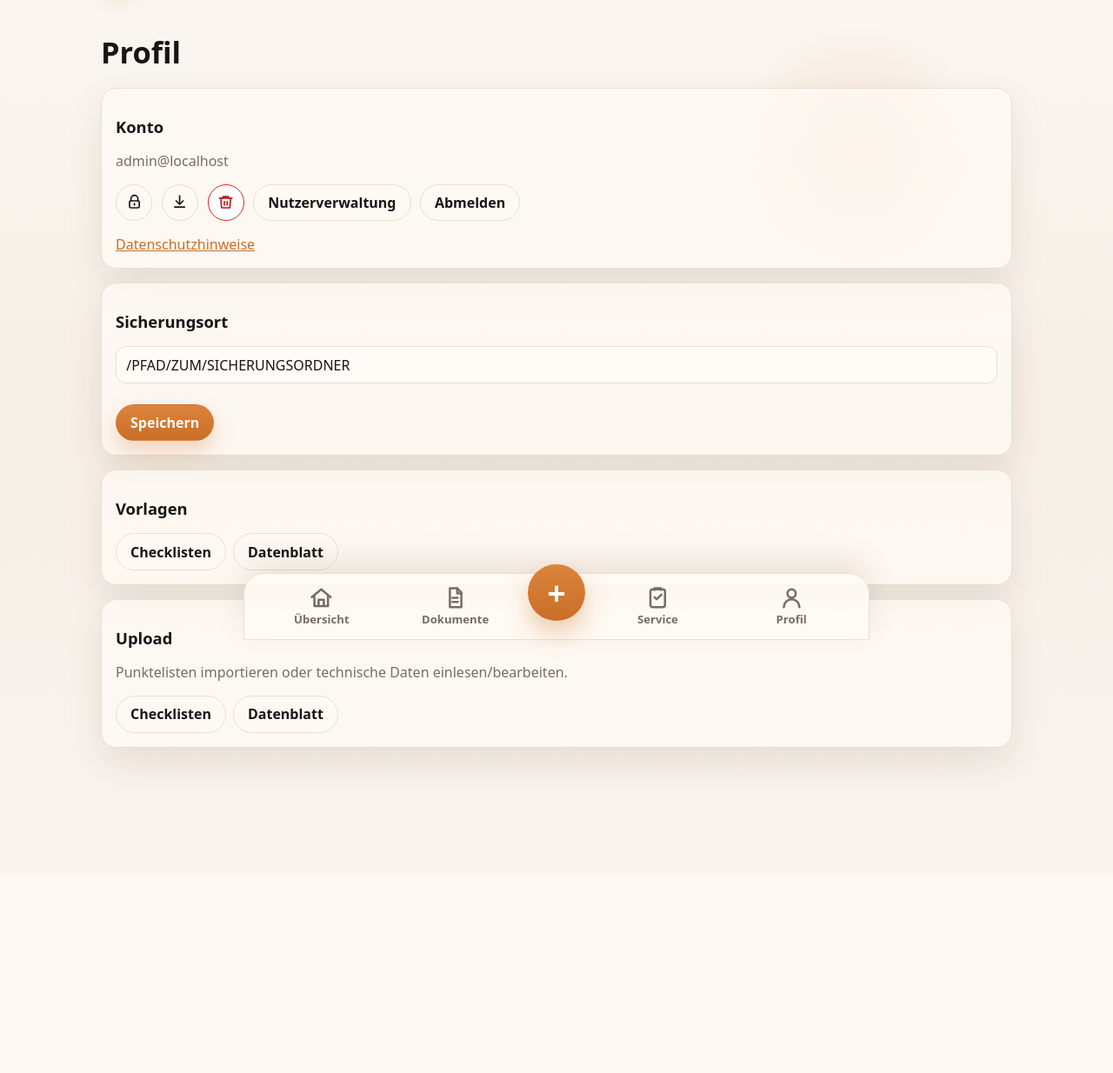
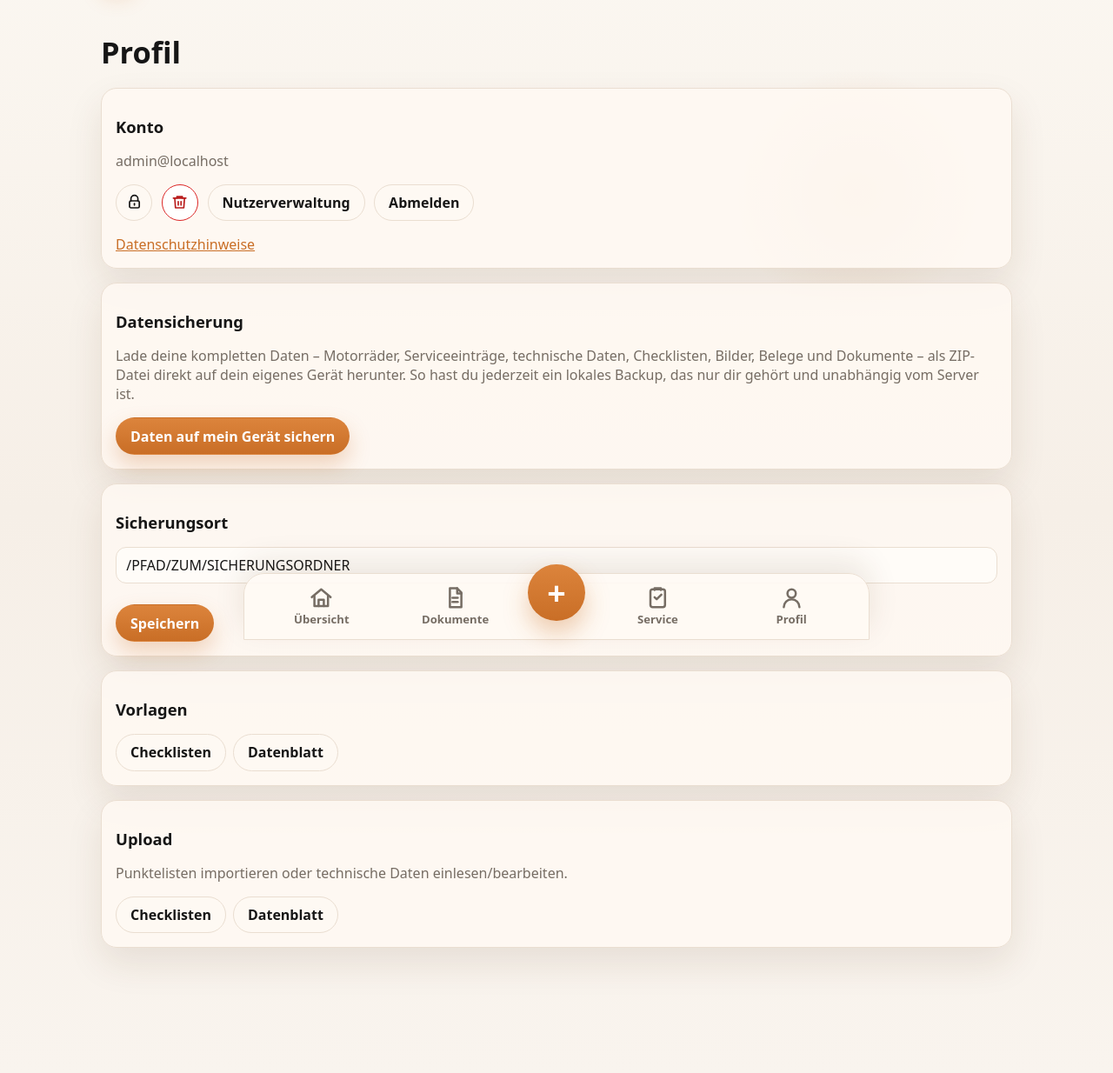
Before and after one commit to Wombatly/MotoDB, a Flask app: page /einstellungen in a window 1280 px wide. Shown: the part 64-1298 px from the top of the page at 87% size. Before the commit the page ends 955 px from the top, so only its background shows below. Run offline with Flask 3, Linux system fonts and the light colour scheme; a user stored in the database is signed in; some libraries are stand-ins or nearby versions.

Commit message:
Add prominent local data backup card for all users
Surface the existing per-user export (/user/export) as a clearly visible
"Datensicherung" card on the profile/settings page, available to every
logged-in user. The card explains that the download is a complete local
backup of the user's own data (motorcycles, services, technical specs,
checklists, images, receipts, documents) saved directly to their device.

Previously this export was only reachable via a small, easy-to-miss
download icon, which is removed here to avoid a duplicate control. The
admin-only server-side "Sicherungsort" setting is unchanged.

Co-Authored-By: Claude Opus 4.8 <noreply@anthropic.com>

```diff
--- a/app/templates/settings.html
+++ b/app/templates/settings.html
@@ -17,13 +17,6 @@
         <path d="M7 10V7a5 5 0 0 1 10 0v3"></path>
         <rect x="5" y="10" width="14" height="10" rx="2"></rect>
         <path d="M12 14v2"></path>
-      </svg>
-    </a>
-    <a class="btn btn-outline-secondary btn-icon" href="{{ url_for('auth.user_export') }}" aria-label="Garage herunterladen" title="Garage herunterladen">
-      <svg viewBox="0 0 24 24" aria-hidden="true">
-        <path d="M12 3v11"></path>
-        <path d="M7 10l5 5 5-5"></path>
-        <path d="M5 19h14"></path>
       </svg>
     </a>
     <a class="btn btn-outline-danger btn-icon" href="{{ url_for('auth.user_delete') }}" aria-label="Profil löschen" title="Profil löschen">
@@ -46,6 +39,19 @@
   <p class="mb-0 mt-3">
     <a href="{{ url_for('main.privacy') }}">Datenschutzhinweise</a>
   </p>
+</section>
+
+<section class="form-panel mt-3">
+  <h2 class="h5 mb-3">Datensicherung</h2>
+  <p class="text-secondary mb-3">
+    Lade deine kompletten Daten – Motorräder, Serviceeinträge, technische Daten,
+    Checklisten, Bilder, Belege und Dokumente – als ZIP-Datei direkt auf dein
+    eigenes Gerät herunter. So hast du jederzeit ein lokales Backup, das nur dir
+    gehört und unabhängig vom Server ist.
+  </p>
+  <a class="btn btn-primary" href="{{ url_for('auth.user_export') }}">
+    Daten auf mein Gerät sichern
+  </a>
 </section>
 
 {% if current_user.is_admin %}
```
